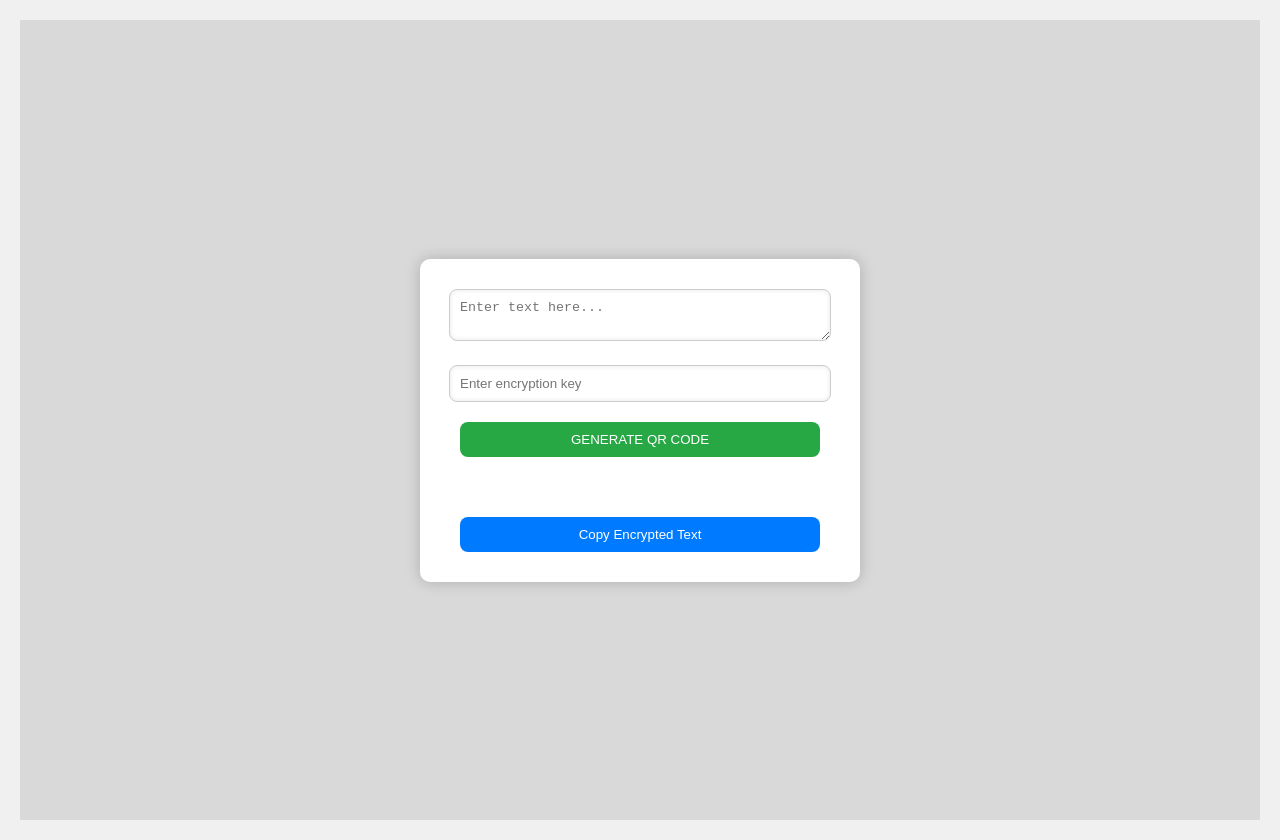
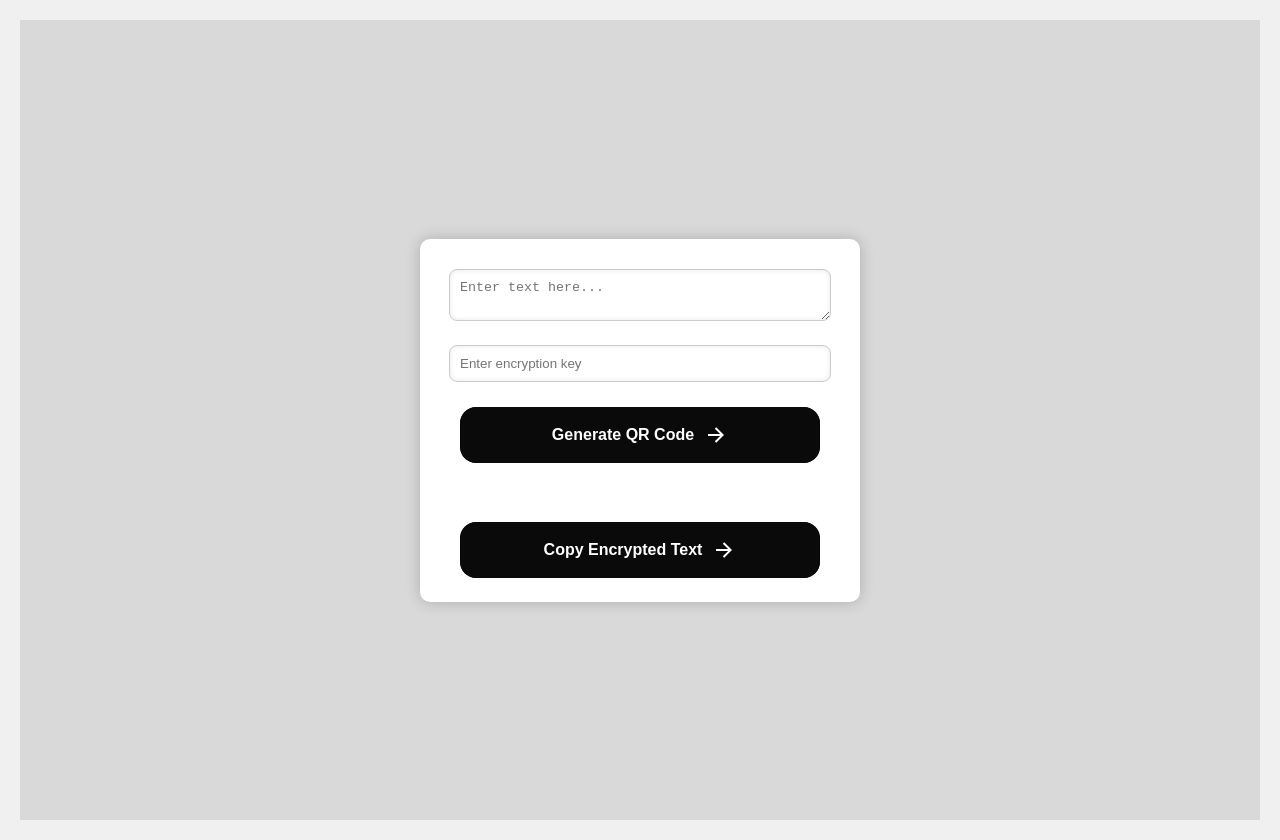
Before and after one commit to Yuva-009/QRcode-Enc-dec, a plain HTML site: page encrypt.html in a window 1280 px wide. Drawn offline with nearby package versions, Linux system fonts and the light colour scheme.

Commit message:
Update encrypt.html
added styles to buttons from uiverse

```diff
--- a/encrypt.html
+++ b/encrypt.html
@@ -1,14 +1,36 @@
 <!DOCTYPE html>
 <html lang="en">
 <head>
-    <meta charset="UTF-8">
+  <meta charset="UTF-8" />
   <title>QR Code Generator</title>
   <style>
-        body { font-family: Arial, sans-serif; background-color: #f0f0f0; margin: 0; padding: 20px; }
-        .container { display: flex; justify-content: center; align-items: center; height: 100vh; background-color: #d9d9d9; }
-        .wrapper { background: #fff; border-radius: 10px; box-shadow: 0 0 15px rgba(0, 0, 0, 0.2); padding: 20px; max-width: 90%; width: 400px; text-align: center; }
-        input[type="submit"], button { background-color: #28a745; color: #fff; border: none; border-radius: 8px; padding: 10px; margin: 10px 0; cursor: pointer; width: 90%; }
-        textarea, input[type="password"] {
+    body {
+      font-family: Arial, sans-serif;
+      background-color: #f0f0f0;
+      margin: 0;
+      padding: 20px;
+    }
+
+    .container {
+      display: flex;
+      justify-content: center;
+      align-items: center;
+      height: 100vh;
+      background-color: #d9d9d9;
+    }
+
+    .wrapper {
+      background: #fff;
+      border-radius: 10px;
+      box-shadow: 0 0 15px rgba(0, 0, 0, 0.2);
+      padding: 20px;
+      max-width: 90%;
+      width: 400px;
+      text-align: center;
+    }
+
+    textarea,
+    input[type="password"] {
       border: 1px solid #ccc;
       border-radius: 8px;
       padding: 10px;
@@ -16,9 +38,75 @@
       margin: 10px 0;
       box-shadow: inset 0 0 5px rgba(0, 0, 0, 0.1);
     }
-        button.copy-btn { background-color: #007bff; }
-        button:hover, input[type="submit"]:hover { opacity: 0.9; }
-        #qrcode { display: flex; justify-content: center; margin: 20px 0; }
+
+    .fancy-button {
+      position: relative;
+      display: inline-block;
+      font-weight: 600;
+      color: white;
+      background-color: #171717;
+      border-radius: 1rem;
+      cursor: pointer;
+      overflow: hidden;
+      transition: transform 0.3s ease-in-out;
+      width: 90%;
+      margin-top: 15px;
+    }
+
+    .fancy-button:hover {
+      transform: scale(1.05);
+    }
+
+    .fancy-button:active {
+      transform: scale(0.95);
+    }
+
+    .fancy-button span.bg {
+      position: absolute;
+      inset: 0;
+      border-radius: 1rem;
+      padding: 2px;
+      opacity: 0;
+      transition: opacity 0.5s ease;
+    }
+
+    .fancy-button:hover span.bg {
+      opacity: 1;
+    }
+
+    .fancy-button span.content {
+      position: relative;
+      display: block;
+      background-color: #0a0a0a;
+      border-radius: 1rem;
+      padding: 1rem 2rem;
+      z-index: 10;
+    }
+
+    .fancy-button .inner {
+      display: flex;
+      align-items: center;
+      justify-content: center;
+      gap: 10px;
+      color: white;
+      transition: all 0.5s ease;
+    }
+
+    .fancy-button:hover .inner {
+      transform: translateX(6px);
+      color: #34d399;
+    }
+
+    svg {
+      width: 24px;
+      height: 24px;
+    }
+
+    #qrcode {
+      display: flex;
+      justify-content: center;
+      margin: 20px 0;
+    }
   </style>
   <script src="https://cdnjs.cloudflare.com/ajax/libs/crypto-js/4.0.0/crypto-js.min.js"></script>
   <script src="https://rawgit.com/davidshimjs/qrcodejs/gh-pages/qrcode.min.js"></script>
@@ -28,11 +116,37 @@
     <div class="wrapper">
       <textarea id="text" placeholder="Enter text here..."></textarea>
       <input type="password" id="key" placeholder="Enter encryption key">
-            <input type="submit" value="GENERATE QR CODE" onclick="generateQRCode()">
+
+      <!-- Generate QR Code Button -->
+      <div class="fancy-button" onclick="generateQRCode()">
+        <span class="bg" style="background: linear-gradient(to right, #10b981, #06b6d4, #0ea5e9);"></span>
+        <span class="content">
+          <div class="inner">
+            <span>Generate QR Code</span>
+            <svg fill="currentColor" viewBox="0 0 24 24">
+              <path d="M16.172 11l-5.364-5.364 1.414-1.414L20 12l-7.778 7.778-1.414-1.414L16.172 13H4v-2z"></path>
+            </svg>
+          </div>
+        </span>
+      </div>
+
       <div id="qrcode"></div>
-            <button class="copy-btn" onclick="copyEncryptedText()">Copy Encrypted Text</button>
+
+      <!-- Copy Encrypted Text Button -->
+      <div class="fancy-button" onclick="copyEncryptedText()">
+        <span class="bg" style="background: linear-gradient(to right, #f43f5e, #f97316, #facc15);"></span>
+        <span class="content">
+          <div class="inner">
+            <span>Copy Encrypted Text</span>
+            <svg fill="currentColor" viewBox="0 0 24 24">
+              <path d="M16.172 11l-5.364-5.364 1.414-1.414L20 12l-7.778 7.778-1.414-1.414L16.172 13H4v-2z"></path>
+            </svg>
+          </div>
+        </span>
       </div>
     </div>
+  </div>
+
   <script>
     let encryptedText = "";
 
@@ -44,7 +158,11 @@
 
       if (mytext && secretKey) {
         encryptedText = CryptoJS.AES.encrypt(mytext, secretKey).toString();
-                new QRCode(qrcodeContainer, { text: encryptedText, width: 200, height: 200 });
+        new QRCode(qrcodeContainer, {
+          text: encryptedText,
+          width: 200,
+          height: 200
+        });
       } else {
         alert("Please enter text and a key.");
       }
```
Lines whose indentation alone changed are shown as unchanged.
